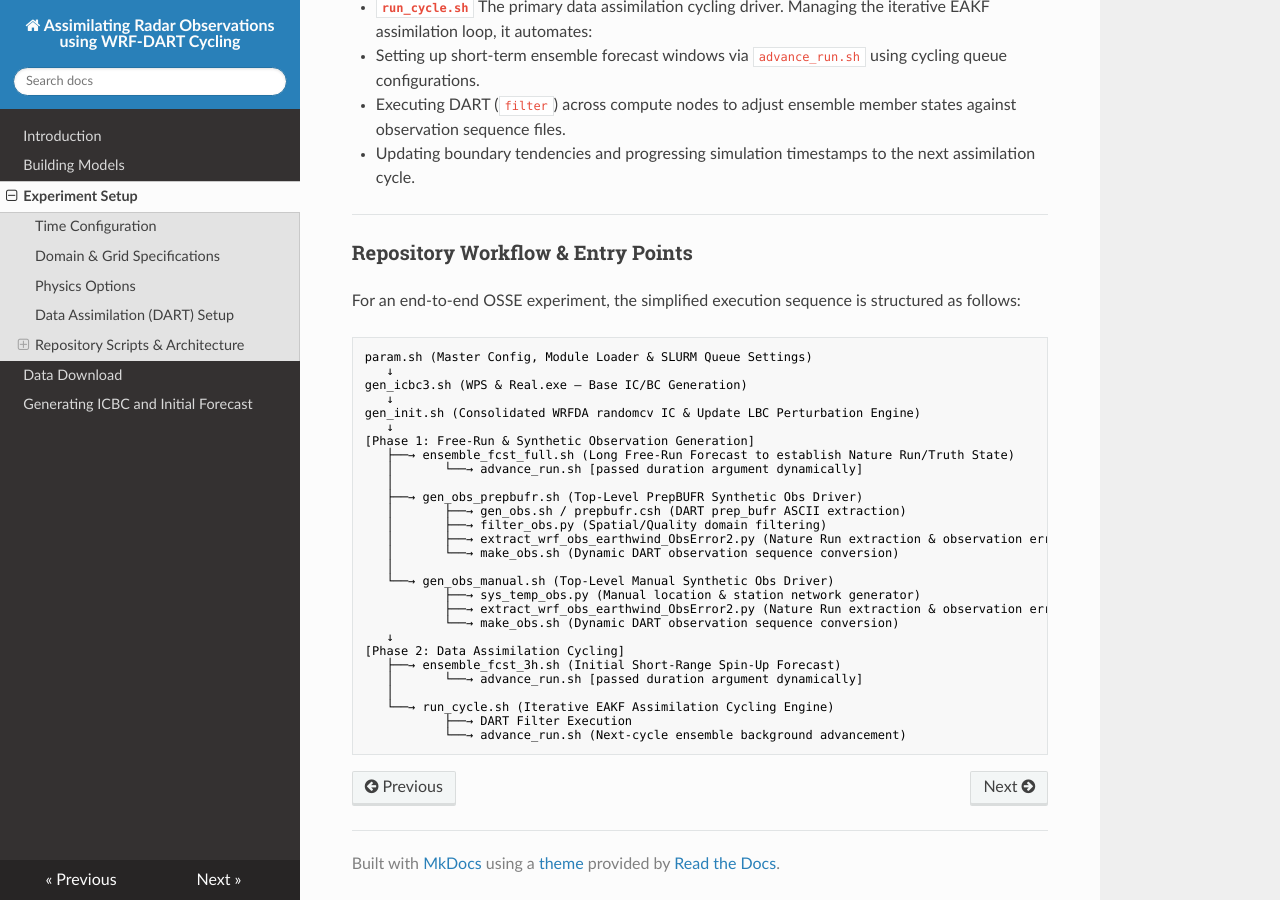
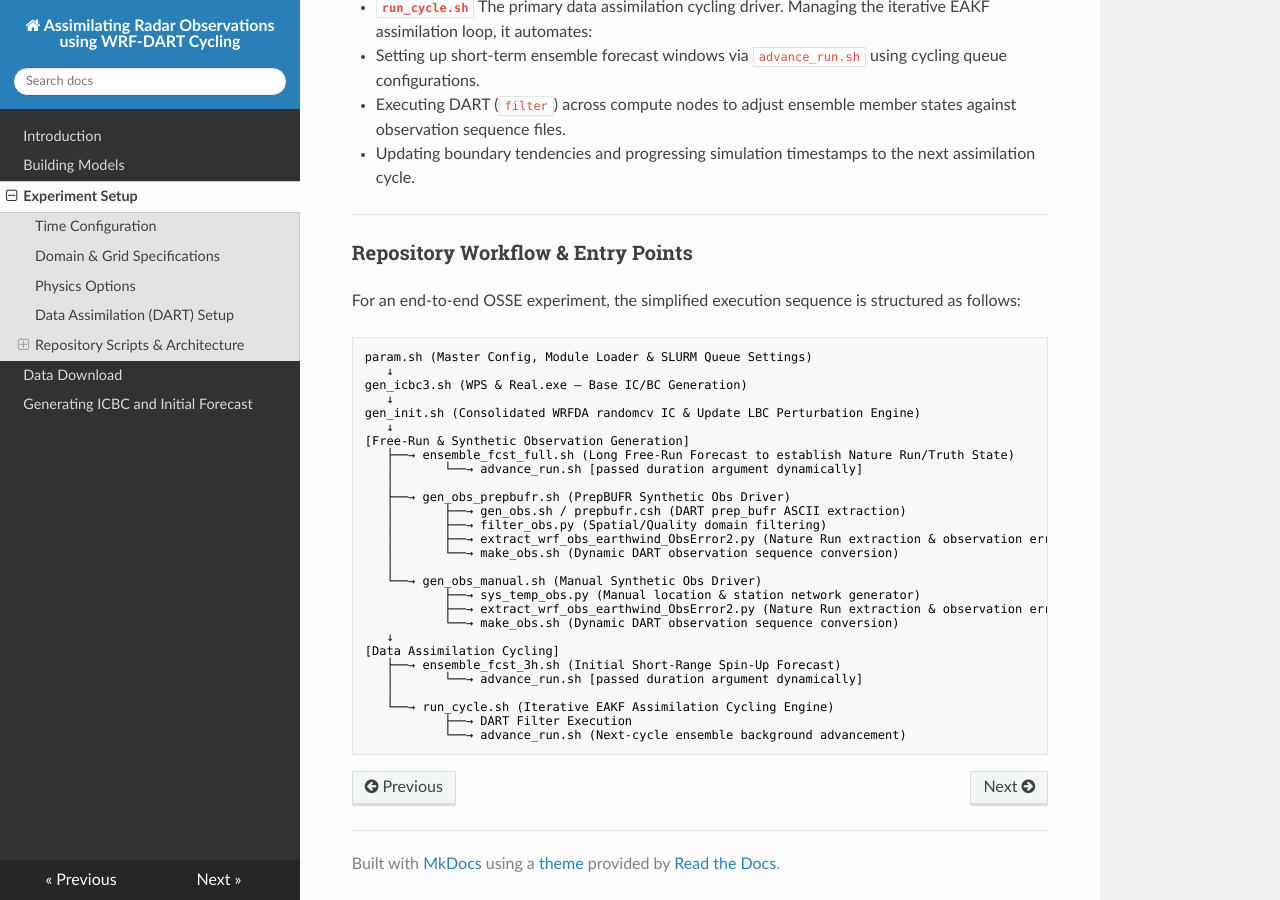
Before and after one commit to stephen-asare/WRF-DART-CYCLING, an MkDocs documentation site: the page built from docs/experiment_setup.md, in a window 1280 px wide and 900 px high, scrolled down 3492 px. Built offline with MkDocs 1.6.1, drawn with Linux system fonts in a browser that asks for light colours; nearby versions of some CDN libraries.

Commit message:
Update docs

```diff
--- a/docs/experiment_setup.md
+++ b/docs/experiment_setup.md
@@ -139,22 +139,22 @@ gen_icbc3.sh (WPS & Real.exe — Base IC/BC Generation)
    ↓
 gen_init.sh (Consolidated WRFDA randomcv IC & Update LBC Perturbation Engine)
    ↓
-[Phase 1: Free-Run & Synthetic Observation Generation]
+[Free-Run & Synthetic Observation Generation]
    ├──→ ensemble_fcst_full.sh (Long Free-Run Forecast to establish Nature Run/Truth State)
    │       └──→ advance_run.sh [passed duration argument dynamically]
    │
-   ├──→ gen_obs_prepbufr.sh (Top-Level PrepBUFR Synthetic Obs Driver)
+   ├──→ gen_obs_prepbufr.sh (PrepBUFR Synthetic Obs Driver)
    │       ├──→ gen_obs.sh / prepbufr.csh (DART prep_bufr ASCII extraction)
    │       ├──→ filter_obs.py (Spatial/Quality domain filtering)
    │       ├──→ extract_wrf_obs_earthwind_ObsError2.py (Nature Run extraction & observation error assignment)
    │       └──→ make_obs.sh (Dynamic DART observation sequence conversion)
    │
-   └──→ gen_obs_manual.sh (Top-Level Manual Synthetic Obs Driver)
+   └──→ gen_obs_manual.sh (Manual Synthetic Obs Driver)
            ├──→ sys_temp_obs.py (Manual location & station network generator)
            ├──→ extract_wrf_obs_earthwind_ObsError2.py (Nature Run extraction & observation error assignment)
            └──→ make_obs.sh (Dynamic DART observation sequence conversion)
    ↓
-[Phase 2: Data Assimilation Cycling]
+[Data Assimilation Cycling]
    ├──→ ensemble_fcst_3h.sh (Initial Short-Range Spin-Up Forecast)
    │       └──→ advance_run.sh [passed duration argument dynamically]
    │
```
Also changed, not shown: docs/icbc_ensemble_forecast.md (+2 -5 lines).
